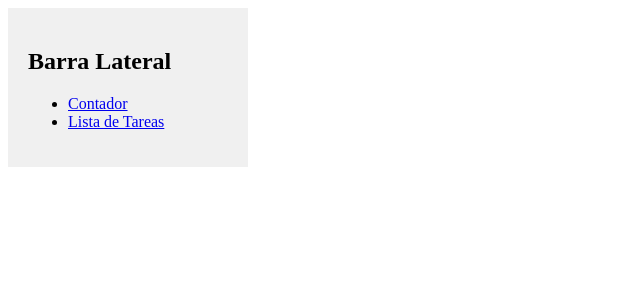
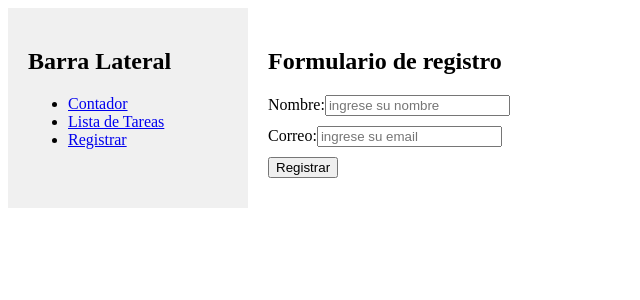
Before and after one commit to G7n-mp/Proyecto-vue, a Vue app: page /registrar in a window 1280 px wide. Shown: the top 300 px of the page, without its empty margins (0-640 px from the left). Built offline with nearby package versions, Linux system fonts and the light colour scheme.

Commit message:
Instala Vee-validate y crecion de modulos

```diff
--- a/package.json
+++ b/package.json
@@ -10,7 +10,9 @@
     "lint": "eslint . --fix"
   },
   "dependencies": {
+    "@vee-validate/yup": "^4.14.7",
     "pinia": "^2.2.6",
+    "vee-validate": "^4.14.7",
     "vue": "^3.5.13",
     "vue-router": "^4.4.5"
   },
--- a/src/components/Sidebar.vue
+++ b/src/components/Sidebar.vue
@@ -4,6 +4,7 @@
       <ul>
       <li><router-link to="/contador">Contador</router-link></li>
       <li><router-link to="/lista-de-tareas">Lista de Tareas</router-link></li>
+      <li><router-link to="/registrar">Registrar</router-link></li>
     </ul>
     </div>
   </template>
--- /dev/null
+++ b/src/modules/registro/schemas/validationSchema.js
@@ -0,0 +1,6 @@
+import * as yup from 'yup';
+
+export const schema = yup.object({
+  nombre: yup.string().required(),
+  email: yup.string().email().required(),
+});
--- /dev/null
+++ b/src/modules/registro/views/RegistrarView.vue
@@ -0,0 +1,37 @@
+<template>
+  <div>
+    <h2>Formulario de registro</h2>
+    <Form :validation-schema="schema" @submit="onSubmit">
+      <div class="form">
+        <label for="nombre">Nombre:</label>
+        <Field type="text" name="nombre" id="nombre" placeholder="ingrese su nombre" />
+        <ErrorMessage name="nombre" />
+      </div>
+
+      <div class="form">
+        <label for="correo">Correo:</label>
+        <Field type="email" name="email" id="correo" placeholder="ingrese su email" />
+        <ErrorMessage name="email" />
+      </div>
+
+      <div class="form">
+        <button type="submit">Registrar</button>
+      </div>
+    </Form>
+  </div>
+</template>
+
+<script setup>
+import { Form, Field, ErrorMessage } from 'vee-validate';
+import { schema } from '../schemas/validationSchema';
+
+const onSubmit = () => {
+  console.log('Se ha enviado el formulario');
+};
+</script>
+
+<style scoped>
+.form {
+  margin-bottom: 10px;
+}
+</style>
--- a/src/router/index.js
+++ b/src/router/index.js
@@ -12,12 +12,17 @@
     {
       path: '/contador',
       name: 'contador',
-      component: () => import('../components/Contador.vue'),
+      component: () => import('../modules/contador/components/Contador.vue'),
     },
     {
       path: '/lista-de-tareas',
       name: 'ListaDeTareas',
-      component: () => import('../components/ListaDeTareas.vue'),
+      component: () => import('../modules/ListaDeTareas/components/ListaDeTareas.vue'),
+    },
+    {
+      path: '/registrar',
+      name: 'registrar',
+      component: () => import('../modules/registro/views/RegistrarView.vue'),
     },
   ],
 })
```
Also changed, not shown: src/modules/ListaDeTareas/components/ListaDeTareas.vue (renamed from src/components/ListaDeTareas.vue), src/modules/contador/components/Contador.vue (renamed from src/components/Contador.vue), 1 other file (tests, documents, lock files or other folders).
